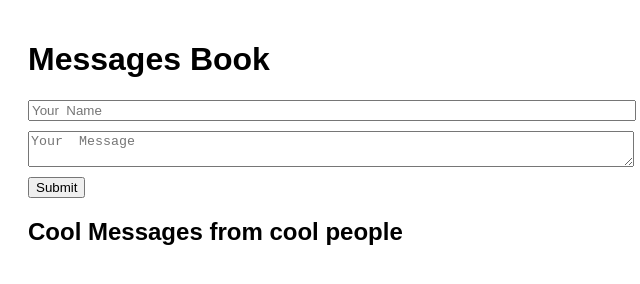
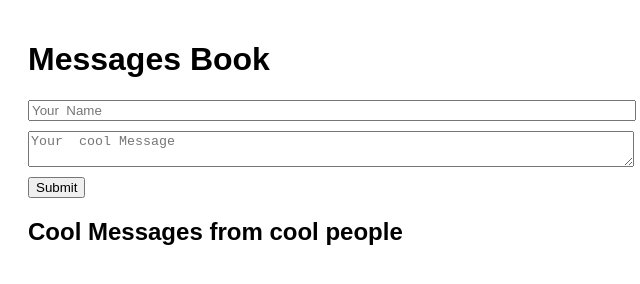
Before and after one commit to syedBilalSherazi/guestbook-app, a website: page public/index.html in a window 1280 px wide. Shown: the full height of the page, 312-952 px from the left. Drawn offline with Linux system fonts and the light colour scheme; no server answers.

Commit message:
Update index.html

```diff
--- a/public/index.html
+++ b/public/index.html
@@ -15,7 +15,7 @@
   <h1>Messages Book</h1>
   <form method="POST" action="/submit">
     <input name="name" placeholder="Your  Name" required />
-    <textarea name="message" placeholder="Your  Message " required></textarea>
+    <textarea name="message" placeholder="Your  cool Message " required></textarea>
     <button type="submit">Submit</button>
   </form>
 
```
